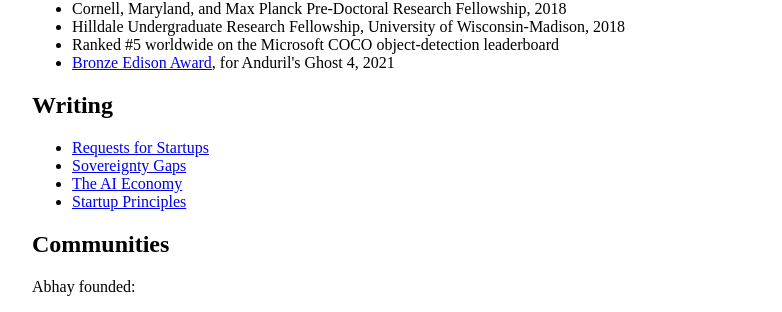
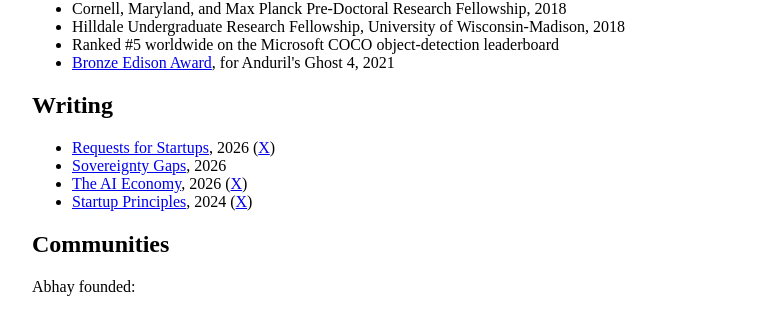
Before and after one commit to abhay-venkatesh/abhay-venkatesh.github.io, a Jekyll site: the page built from _pages/about.md, in a window 1280 px wide. Shown: the part 1640-1952 px from the top of the page, without its empty margins (248-1030 px from the left). Built offline with Jekyll 4.4.1, drawn with Linux system fonts in a browser that asks for light colours.

Commit message:
Link essays to their canonical homes instead of X threads

```diff
--- a/_pages/about.md
+++ b/_pages/about.md
@@ -88,10 +88,10 @@
 
 <h2>Writing</h2>
 <ul>
-  <li><a target="_blank" href="https://x.com/AbhayVenkatesh1/status/2088711408590672210?s=20">Requests for Startups</a></li>
-  <li><a target="_blank" href="https://x.com/AbhayVenkatesh1/status/2082252761929044140?s=20">Sovereignty Gaps</a></li>
-  <li><a target="_blank" href="https://x.com/AbhayVenkatesh1/status/2060547068255748394?s=20">The AI Economy</a></li>
-  <li><a target="_blank" href="https://x.com/AbhayVenkatesh1/status/1779250603191111983?s=20">Startup Principles</a></li>
+  <li><a target="_blank" href="https://www.sovereigntygaps.com/">Requests for Startups</a>, 2026 (<a target="_blank" href="https://x.com/AbhayVenkatesh1/status/2088711408590672210">X</a>)</li>
+  <li><a target="_blank" href="https://x.com/AbhayVenkatesh1/status/2082252761929044140">Sovereignty Gaps</a>, 2026</li>
+  <li><a target="_blank" href="https://docs.google.com/document/d/17f4ujkG8JY8DS6oKtNryQB1p0P_8HxiBdjprzaUbmns/edit?usp=sharing">The AI Economy</a>, 2026 (<a target="_blank" href="https://x.com/AbhayVenkatesh1/status/2060547068255748394">X</a>)</li>
+  <li><a target="_blank" href="https://docs.google.com/document/d/1QFR3scxuGSY848qA7JDYEHI2uVB7f5nzIj_jIH7ihZQ/edit?usp=sharing">Startup Principles</a>, 2024 (<a target="_blank" href="https://x.com/AbhayVenkatesh1/status/1779250603191111983">X</a>)</li>
 </ul>
 
 <h2>Communities</h2>
```
